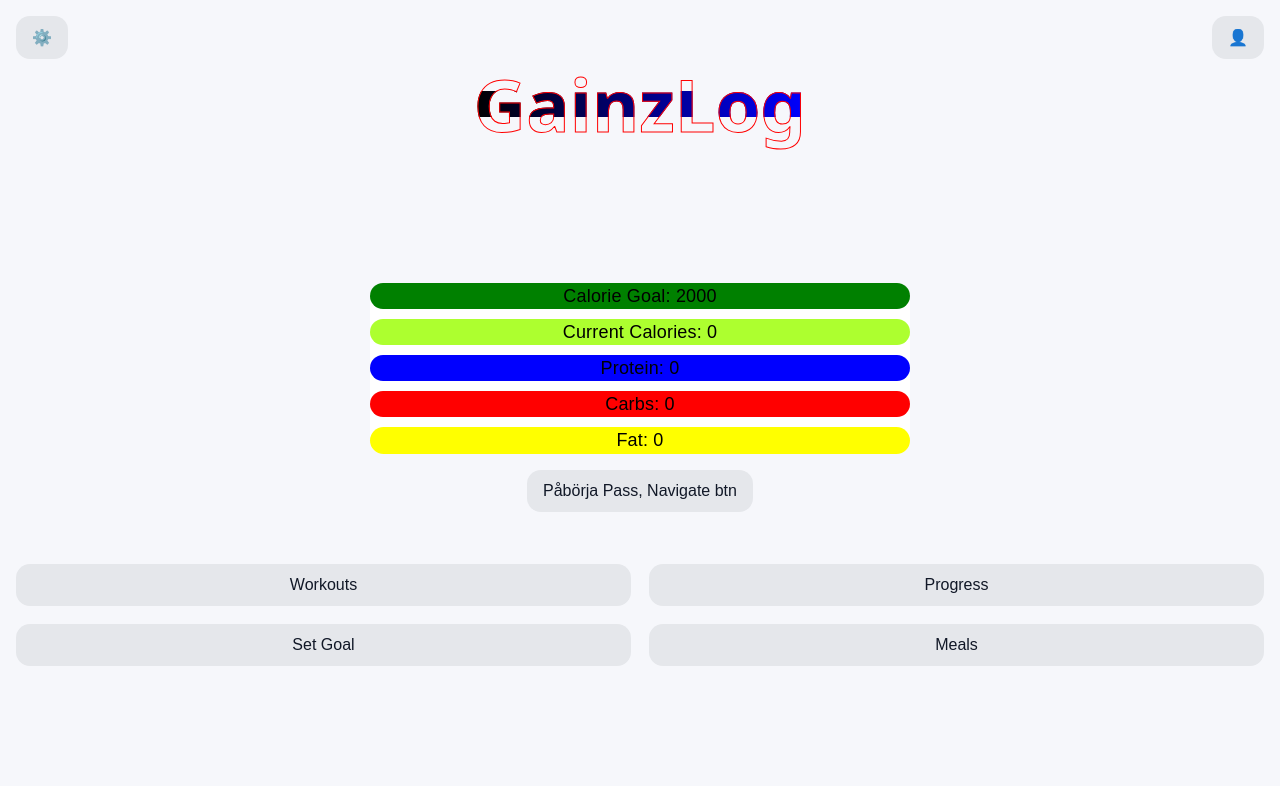
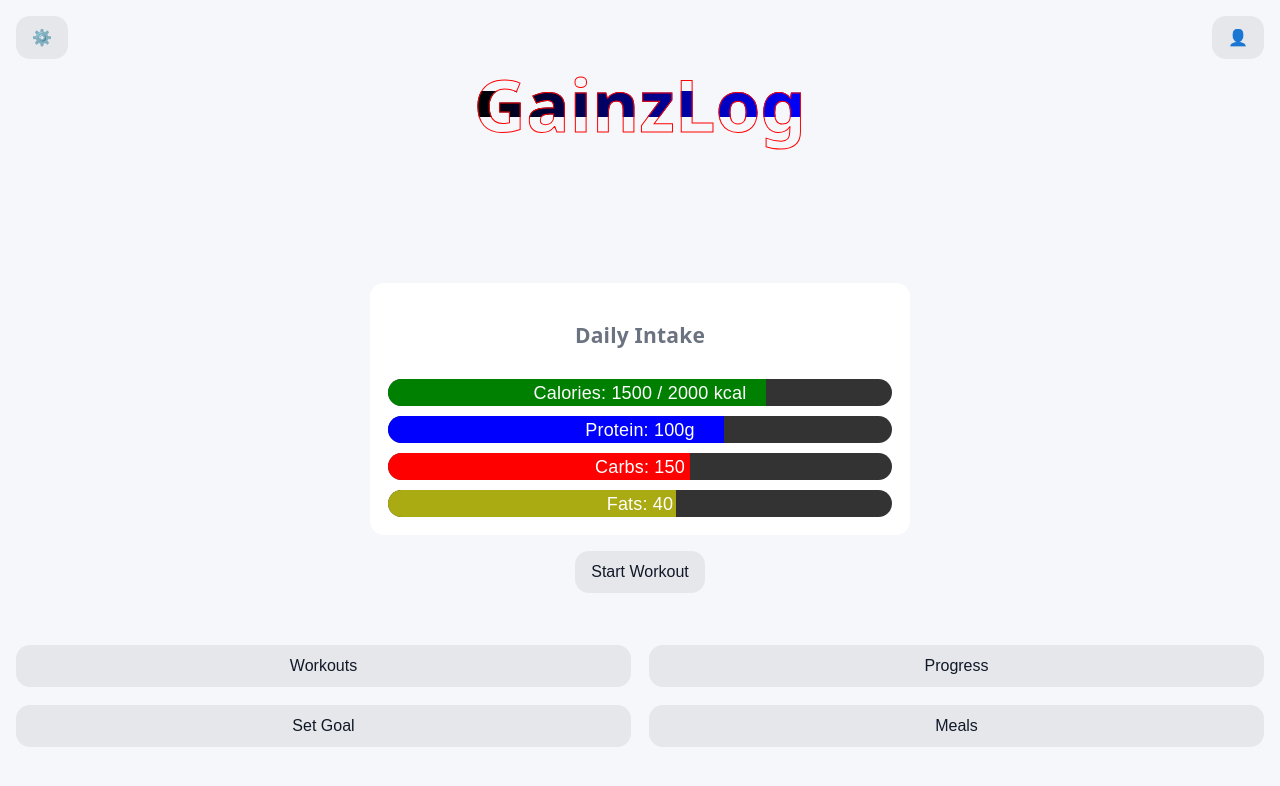
Before and after one commit to guma25ii/Gainzlog, a React (Vite) app: page / in a window 1280 px wide. Shown: the top 786 px of the page. Built offline with nearby package versions, Linux system fonts and the light colour scheme.

Commit message:
added summary on startpage
fixed calorie intake and fats, carbs, Protein with colors and such

```diff
--- a/src/App.css
+++ b/src/App.css
@@ -75,7 +75,8 @@ body {
 
 
 h1,
-h2 {
+h2,
+h3{
   font-family: system-ui, Arial, sans-serif;
   font-weight: 600;
   color: var(--h-text);
@@ -303,44 +304,53 @@ p {
   display: flex;
   flex-direction: column;
   align-items: center;
-  text-align: center;
   gap: 10px;
   background-color: var(--surface);
   width: 30rem;
   border-radius: 14px;
+  padding: 1rem;
 }
 
+/* bakgrund (spåret) */
+.progressTrack {
+  position: relative;
+  width: 100%;
+  background-color: #333;
+  border-radius: 14px;
+  overflow: hidden;
+  height: 1.5rem;
+}
+.progressText {
+  position: absolute;
+  inset: 0;
+  display: flex;
+  justify-content: center;
+  align-items: center;
+  color: white;
+  pointer-events: none;
+}
+
+/* själva fyllningen */
+.progressFill {
+  height: 100%;
+  transition: width 0.3s ease;
+}
+
+/* färger */
 .progressGoal {
-  height: 1 rem;
   background-color: green;
-  color: black;
-  width: 100%;
-  border-radius: 14px;
+}
 
+.progressProtein {
+  background-color: blue;
 }
-.progressCurrentGoal {
-  background-color: greenyellow;
-  color: black;
-  width: 100%;
-  border-radius: 14px;
+
+.progressCarbs {
+  background-color: red;
 }
-.progressProtein{
-  background-color: blue;
-  color: black;
-  width: 100%;
-  border-radius: 14px;
-}
-.progressCarbs{
-  background-color: red;
-  color: black;
-  width: 100%;
-  border-radius: 14px;
-}
-.progressFat{
-  background-color: yellow;
-  color: black;
-  width: 100%;
-  border-radius: 14px;
+
+.progressFat {
+  background-color: rgb(170, 170, 19);
 }
 
 
--- a/src/Pages/StartPages/StartPage.tsx
+++ b/src/Pages/StartPages/StartPage.tsx
@@ -17,15 +17,34 @@ const StartPage = () => {
             <h1 className='LogoText'>GainzLog</h1>
           </div>
 
-          <div className='progressBar'>
+<div className='progressBar'>
+<h3>Daily Intake</h3>
+  {/* Calories */}
+<div className="progressTrack">
+  <div className="progressFill progressGoal"style={{ width: `${(goals.currentCalories / goals.calorieGoal) * 100}%`}}/>
+    <span className="progressText">Calories: {goals.currentCalories} / {goals.calorieGoal} kcal</span>
+</div>
 
-          <div className='progressGoal' ><span>Calorie Goal: {goals.calorieGoal}</span></div>
-          <div className='progressCurrentGoal'><span>Current Calories: {goals.currentCalories}</span></div>
-          <div className='progressProtein'><span>Protein: {goals.currentProtein}</span></div>
-          <div className='progressCarbs'><span>Carbs: {goals.currentCarbs}</span></div>
-          <div className='progressFat'><span>Fat: {goals.currentFat}</span></div>
-      </div>
-            <button className="startWorkoutBtn">Påbörja Pass, Navigate btn</button>
+ {/* Protein */}
+<div className="progressTrack">
+  <div className="progressFill progressProtein" style={{ width: `${(goals.currentProtein / goals.proteinGoal) * 100}%`}}/>
+  <span className="progressText">Protein: {goals.currentProtein}g</span>
+</div>
+
+  {/* Carbs */}
+  <div className="progressTrack">
+    <div className="progressFill progressCarbs" style={{ width: `${(goals.currentCarbs / goals.carbGoal) * 100}%`}}/>
+    <span className='progressText'>Carbs: {goals.currentCarbs}</span>
+  </div>
+
+  {/* Fat */}
+  <div className="progressTrack">
+    <div className="progressFill progressFat" style={{ width: `${(goals.currentFat / goals.fatGoal) * 100}%`}}/>
+    <span className='progressText'>Fats: {goals.currentFat}</span>
+  </div>
+
+</div>
+            <button className="startWorkoutBtn">Start Workout</button>
 
           <div className='navBtnStartPage'>
               <NavigateBtn to ="/workouts">Workouts</NavigateBtn>
--- a/src/context/NutritionContext.tsx
+++ b/src/context/NutritionContext.tsx
@@ -26,10 +26,10 @@ const initialGoals: NutritionGoal = {
   proteinGoal: 150,
   carbGoal: 250,
   fatGoal: 70,
-  currentCalories: 0,
-  currentProtein: 0,
-  currentCarbs: 0,
-  currentFat: 0,
+  currentCalories: 1500,
+  currentProtein: 100,
+  currentCarbs: 150,
+  currentFat: 40,
 };
 
 // Provider-komponent som wrappar app och ger datan, children anges för att app ska kunna få tillgång till datan
```
